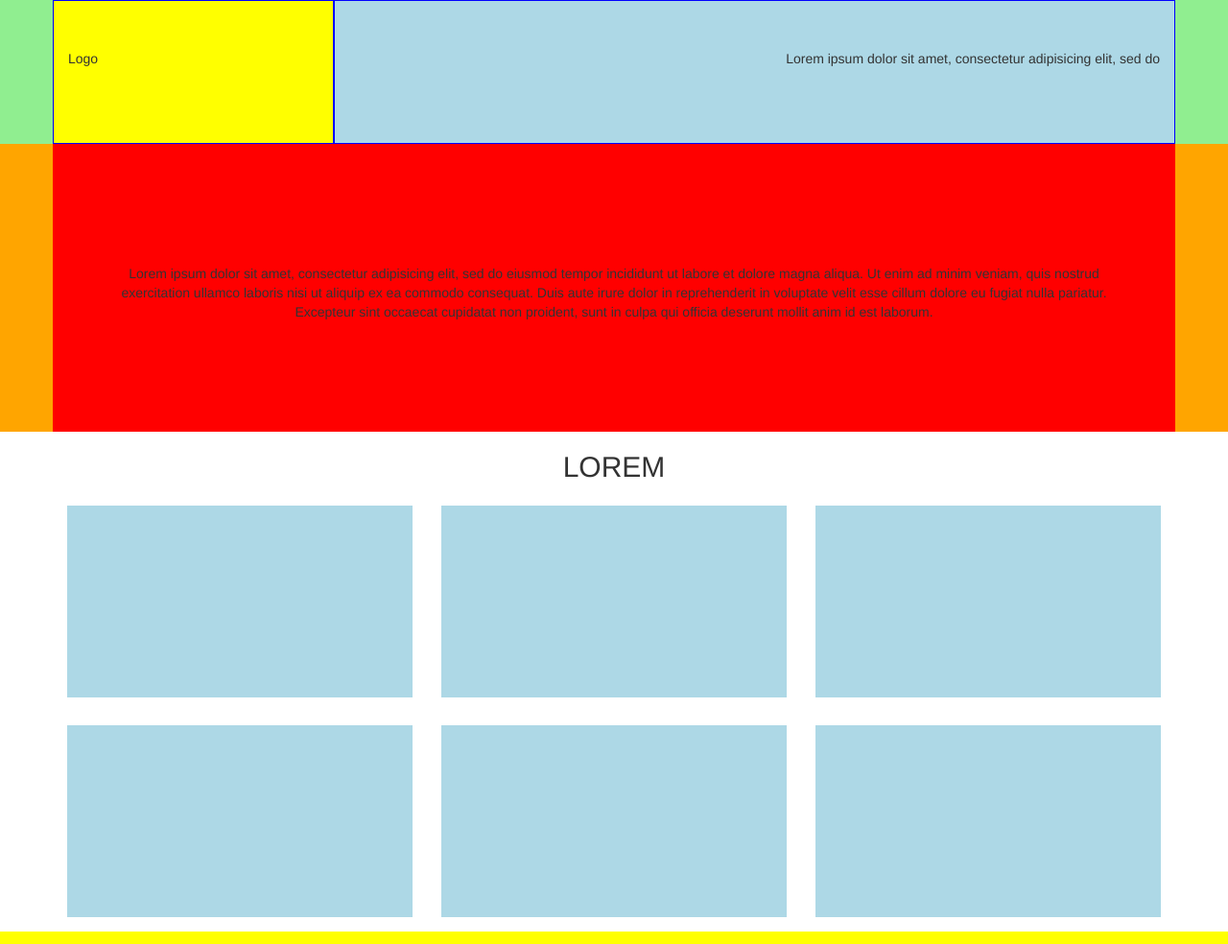
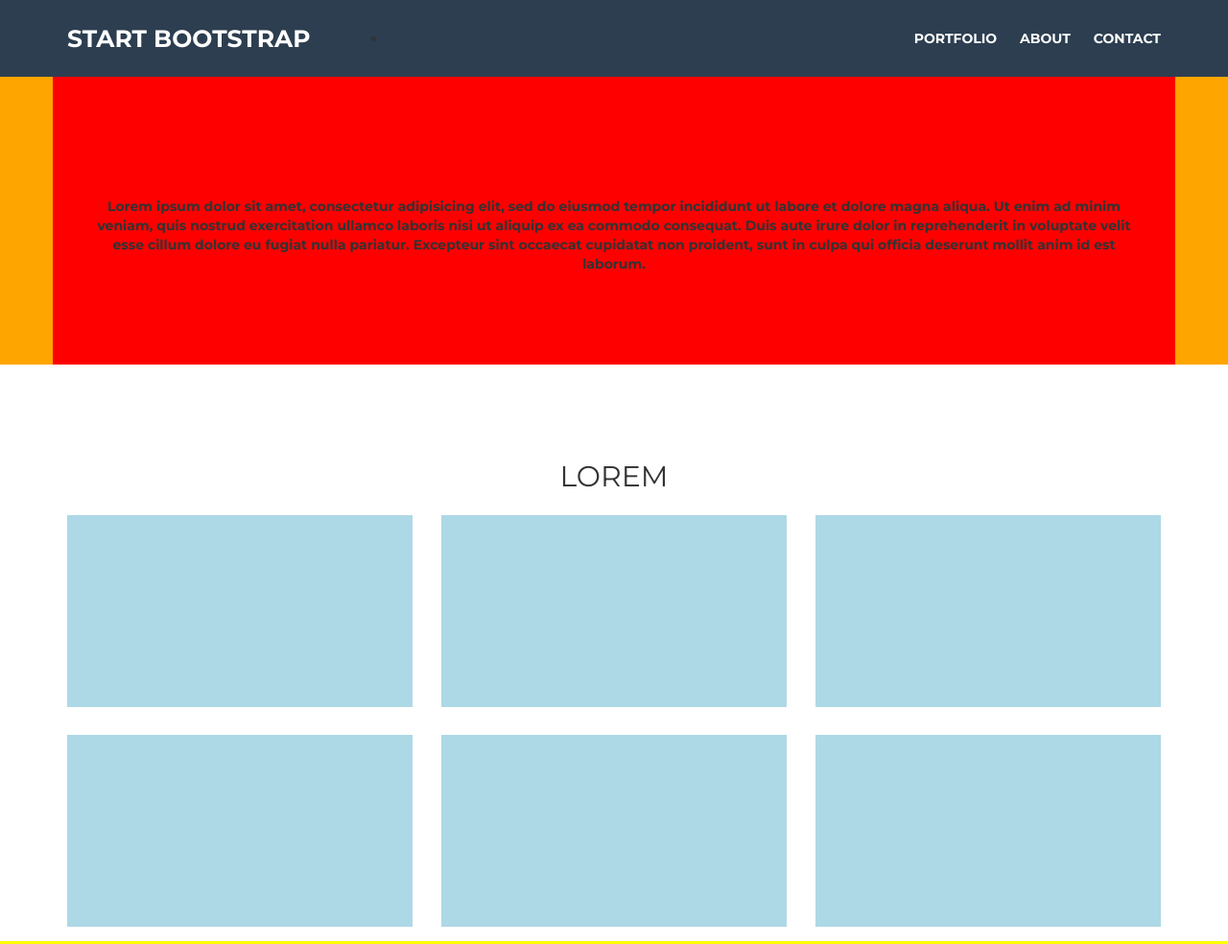
Before and after one commit to AndreaBottini/html-css-bootstrap-freelancer, a plain HTML site: page index.html in a window 1280 px wide. Shown: the top 984 px of the page at 96% size. Drawn offline with nearby package versions, Linux system fonts and the light colour scheme.

Commit message:
Termine Navbar

```diff
--- a/css/style.css
+++ b/css/style.css
@@ -2,26 +2,60 @@
   /* border: 2px solid blue; */
 }
 
+body {
+  font-family: 'Montserrat', sans-serif;
+  font-weight: bold;
+}
+
+.padding_top_80 {
+  padding-top: 80px;
+}
+
 .header_background {
-  background-color: lightgreen;
-  height: 150px;
+  width: 100%;
+  position: fixed;
+  top: 0;
+  left: 0;
+  background-color: #2C3E50;
+  height: 80px;
+  line-height: 80px;
+  z-index: 10;
 }
 
 .header_logo {
   width: 25%;
-  background-color: yellow;
-  height: 150px;
-  border: 1px solid blue;
-  padding-top: 50px;
+  /* background-color: yellow; */
+  height: 80px;
+  /* border: 1px solid blue; */
+  /* padding-top: 50px; */
+  color: white;
+  font-size: 25px;
+  text-transform: uppercase;
 }
 
 .header_nav_right {
   width:75%;
-  background-color: lightblue;
-  height: 150px;
+  /* background-color: lightblue; */
+  height: 80px;
   text-align: right;
-  border: 1px solid blue;
-  padding-top: 50px;
+  /* border: 1px solid blue; */
+  /* padding-top: 50px; */
+}
+
+.link_menu {
+  padding-left: 20px;
+  text-transform: uppercase;
+  color: white;
+}
+
+.btn_green {
+  color: white;
+  background-color: #1ABC9C;
+  text-transform: uppercase;
+}
+
+.btn_green:hover {
+  color: white;
 }
 
 .jumbo_background {
@@ -33,6 +67,7 @@
   background-color: red;
   text-align: center;
   padding: 125px 60px;
+  margin-top: 80px;
 }
 
 h2 {
--- a/index.html
+++ b/index.html
@@ -4,6 +4,7 @@
     <meta charset="utf-8">
     <meta name="viewport" content="width=device-width, initial-scale=1.0">
     <link rel="stylesheet" href="https://maxcdn.bootstrapcdn.com/bootstrap/3.3.7/css/bootstrap.min.css" integrity="sha384-BVYiiSIFeK1dGmJRAkycuHAHRg32OmUcww7on3RYdg4Va+PmSTsz/K68vbdEjh4u" crossorigin="anonymous">
+    <link href="https://fonts.googleapis.com/css?family=Montserrat:400,700,800&display=swap" rel="stylesheet">
     <link rel="stylesheet" href="css/style.css">
     <title>Bootstrap Freelancer</title>
   </head>
@@ -13,9 +14,20 @@
       <div class="header_background">
         <div class="container">
           <div class="row">
-            <div class="col-xs-3 col-md-3 col-lg-3 header_logo">Logo</div>
+            <div class="col-xs-3 col-md-3 col-lg-3 header_logo">start bootstrap</div>
             <div class="col-xs-3 col-md-3 col-lg-9 header_nav_right">
-              Lorem ipsum dolor sit amet, consectetur adipisicing elit, sed do
+              <nav>
+                <a href="#" class="btn btn_green hidden-lg">menu <span class="glyphicon glyphicon-menu-hamburger"></span></a>
+                <ul class="visible-lg">
+                  <li>
+                    <a href="#" class="link_menu">Portfolio</a>
+                    <a href="#" class="link_menu">About</a>
+                    <a href="#" class="link_menu">Contact</a>
+                  </li>
+                </ul>
+              </nav>
+
+
             </div>
           </div>
         </div>
@@ -34,7 +46,7 @@
 
     <main>
       <!-- SEZIONE PORTFOLIO -->
-      <section class="portfolio">
+      <section class="portfolio padding_top_80">
         <div class="container">
           <h2>LOREM</h2>
           <div class="row">
@@ -70,7 +82,7 @@
 
 
       <!-- SEZIONE ABOUT -->
-      <section class="about_background">
+      <section class="about_background padding_top_80">
         <div class="container">
           <h2>LOREM</h2>
         <div class="row">
@@ -89,7 +101,7 @@
       </section>
       <!-- FINE SEZIONE ABOUT -->
       <!-- SEZIONE CONTACT -->
-      <section class="contact">
+      <section class="contact padding_top_80">
         <div class="container">
           <h2>LOREM</h2>
           <div class="row">
@@ -108,7 +120,7 @@
 
     <!-- INIZIO FOOTER -->
     <footer>
-      <div class="footer_background">
+      <div class="footer_background padding_top_80">
         <div class="container">
           <div class="row">
             <div class="col-xs-12 col-lg-4">
```
